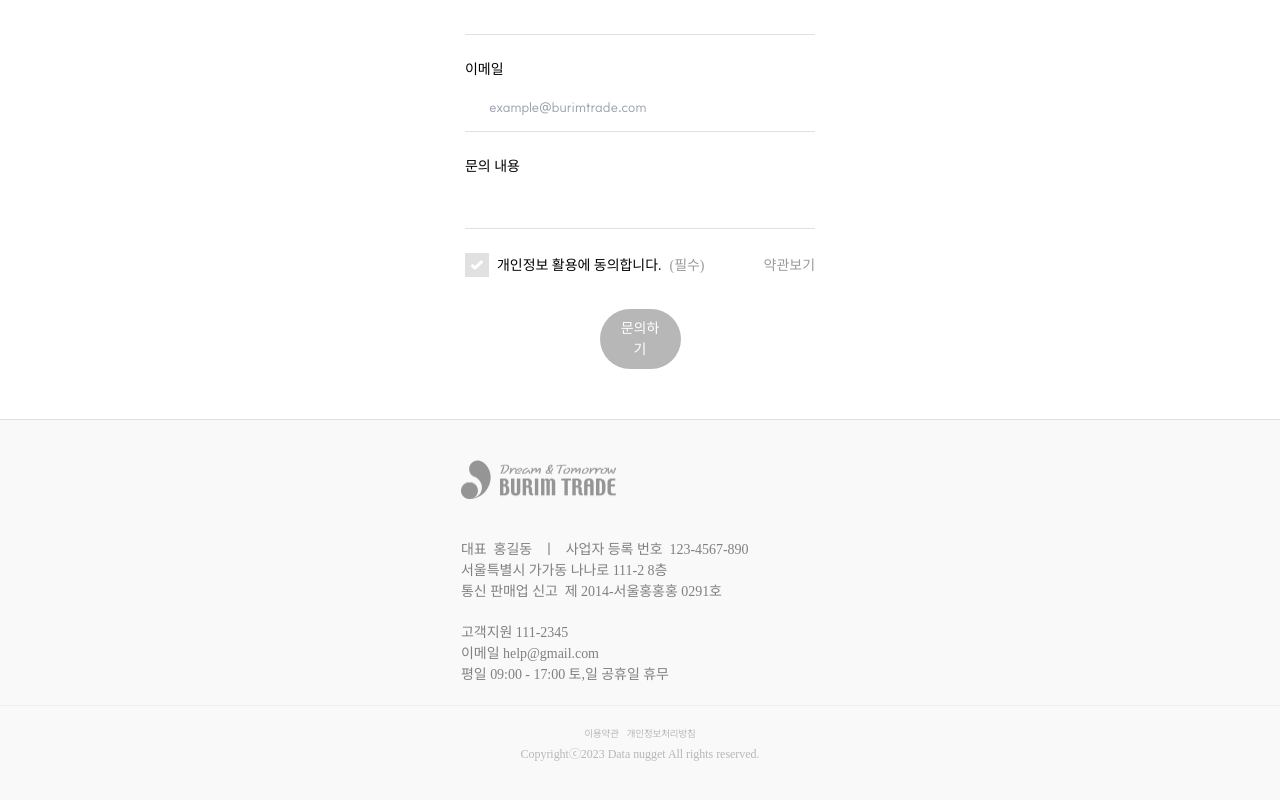
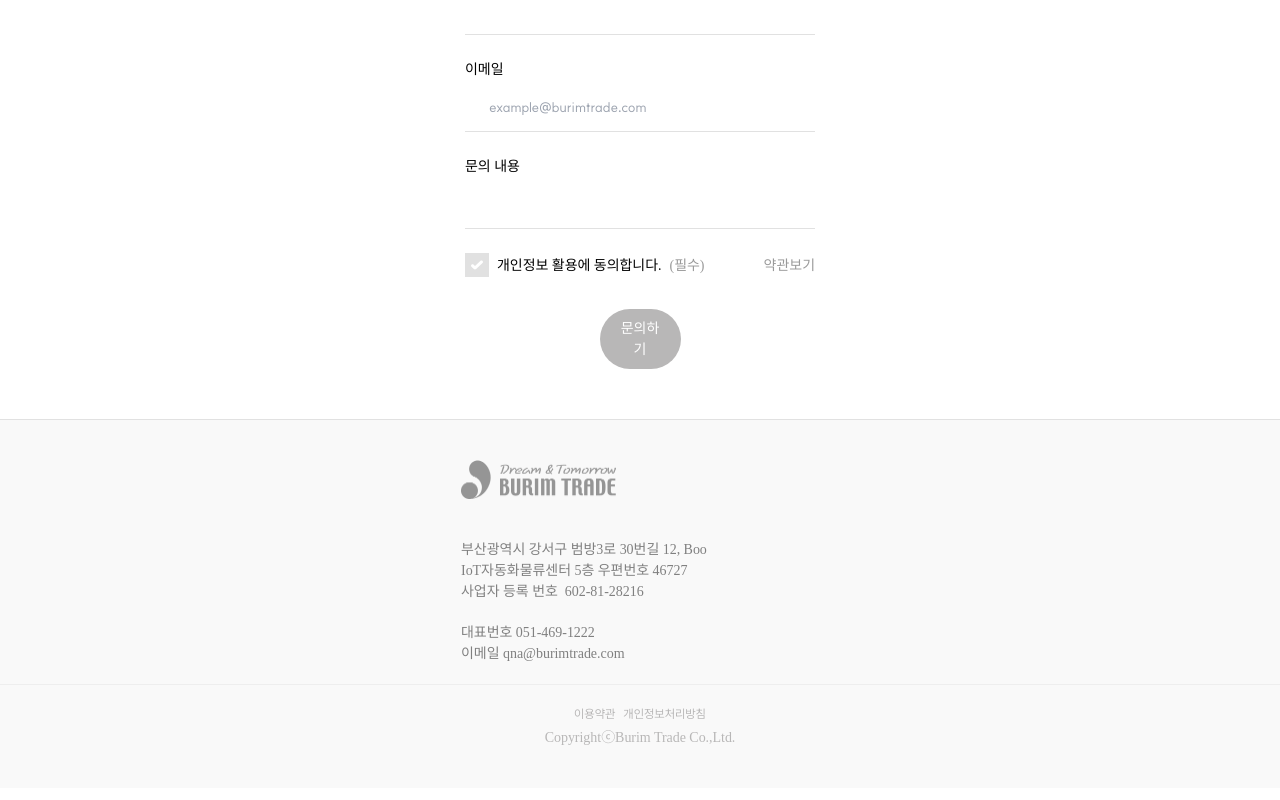
Before and after one commit to ethandeveloper2/burim, a Next.js app: page /1 in a window 1280 px wide. Shown: the part 2368-3168 px from the top of the page. Built offline with nearby package versions, Linux system fonts and the light colour scheme; no server answers.

Commit message:
style: 푸터 디자인 변경

```diff
--- a/src/app/components/footer/footer.module.css
+++ b/src/app/components/footer/footer.module.css
@@ -25,10 +25,10 @@
       flex-direction: row;
       justify-content: space-between;
       align-items: flex-start;
-      padding-top: 60px;
+      padding-top: 106px;
       padding-left: 0;
       padding-right: 0;
-      padding-bottom: 101px;
+      padding-bottom: 59px;
     }
 
     .logo {
@@ -49,7 +49,7 @@
       margin-top: 40px;
 
       @media (min-width: 1300px) {
-        max-width: 1140px;
+        max-width: 459px;
         margin-top: 0;
       }
     }
@@ -58,7 +58,7 @@
       margin-top: 20px;
 
       @media (min-width: 1300px) {
-        max-width: 1140px;
+        max-width: 165px;
         margin-top: 0;
       }
     }
@@ -76,14 +76,13 @@
 
   .footer {
     padding-top: 20px;
-    padding-bottom: 40px;
     display: flex;
     flex-direction: column;
     align-items: center;
 
     @media (min-width: 1300px) {
       padding-top: 24px;
-      padding-bottom: 42px;
+      padding-bottom: 36px;
     }
 
     .link-wrapper {
@@ -94,7 +93,11 @@
 
       .link {
         color: theme('colors.grey.400');
-        font-size: 10px;
+        font-size: 12px;
+
+        @media (min-width: 1300px) {
+          font-size: 14px;
+        }
       }
     }
 
--- a/src/app/components/footer/footer.tsx
+++ b/src/app/components/footer/footer.tsx
@@ -49,12 +49,6 @@ const Footer = () => {
               styles['header-text'],
             ]}
           >{t(`company.middle.2`)}</Regular>
-          <Regular
-            classNames={[
-              'text-[14px]',
-              styles['header-text'],
-            ]}
-          >{t(`company.middle.3`)}</Regular>
         </div>
         <div
           className={styles.third}
@@ -71,12 +65,6 @@ const Footer = () => {
               styles['header-text'],
             ]}
           >{t(`company.right.2`)}</Regular>
-          <Regular
-            classNames={[
-              'text-[14px]',
-              styles['header-text'],
-            ]}
-          >{t(`company.right.3`)}</Regular>
         </div>
       </div>
 
@@ -102,7 +90,7 @@ const Footer = () => {
         </div>
         <Regular
           classNames={[
-            'text-[12px]',
+            'text-[14px]',
             styles.copyright,
             styles['footer-text'],
           ]}
--- a/src/app/globals.css
+++ b/src/app/globals.css
@@ -5,8 +5,8 @@
 :root {
   --header-height: 88px;
   --header-sm-height: 56px;
-  --footer-height: 330px;
-  --footer-sm-height: 391px;
+  --footer-height: 335px;
+  --footer-sm-height: 369px;
 }
 
 @layer utilities {
--- a/src/locales/en/footer/footer.json
+++ b/src/locales/en/footer/footer.json
@@ -1,19 +1,17 @@
 {
   "company": {
     "middle": {
-      "1": "대표  홍길동   ㅣ   사업자 등록 번호  123-4567-890",
-      "2": "서울특별시 가가동 나나로 111-2 8층",
-      "3": "통신 판매업 신고  제 2014-서울홍홍홍 0291호"
+      "1": "Burim Trade Co.,Ltd. 5F Boo IoT logistic center, Bumbang 3ro 30bungil 12, Gangseo-gu, Busan City, Republic of Korea Postal code : 46727",
+      "2": "Company Registration Number  602-81-28216"
     },
     "right": {
-      "1": "고객지원 111-2345",
-      "2": "이메일 help@gmail.com",
-      "3": "평일 09:00 - 17:00 토,일 공휴일 휴무"
+      "1": "Tel 051-469-1222",
+      "2": "Email qna@burimtrade.com"
     }
   },
   "policy": {
-    "terms": "이용약관",
-    "privacy": "개인정보처리방침"
+    "terms": "Terms of Service",
+    "privacy": "Privacy Policy"
   },
-  "copyright": "Copyrightⓒ2023 Data nugget All rights reserved."
+  "copyright": "CopyrightⓒBurim Trade Co.,Ltd."
 }
--- a/src/locales/ko/footer/footer.json
+++ b/src/locales/ko/footer/footer.json
@@ -1,19 +1,17 @@
 {
   "company": {
     "middle": {
-      "1": "대표  홍길동   ㅣ   사업자 등록 번호  123-4567-890",
-      "2": "서울특별시 가가동 나나로 111-2 8층",
-      "3": "통신 판매업 신고  제 2014-서울홍홍홍 0291호"
+      "1": "부산광역시 강서구 범방3로 30번길 12, Boo IoT자동화물류센터 5층 우편번호 46727",
+      "2": "사업자 등록 번호  602-81-28216"
     },
     "right": {
-      "1": "고객지원 111-2345",
-      "2": "이메일 help@gmail.com",
-      "3": "평일 09:00 - 17:00 토,일 공휴일 휴무"
+      "1": "대표번호 051-469-1222",
+      "2": "이메일 qna@burimtrade.com"
     }
   },
   "policy": {
     "terms": "이용약관",
     "privacy": "개인정보처리방침"
   },
-  "copyright": "Copyrightⓒ2023 Data nugget All rights reserved."
+  "copyright": "CopyrightⓒBurim Trade Co.,Ltd."
 }
```
